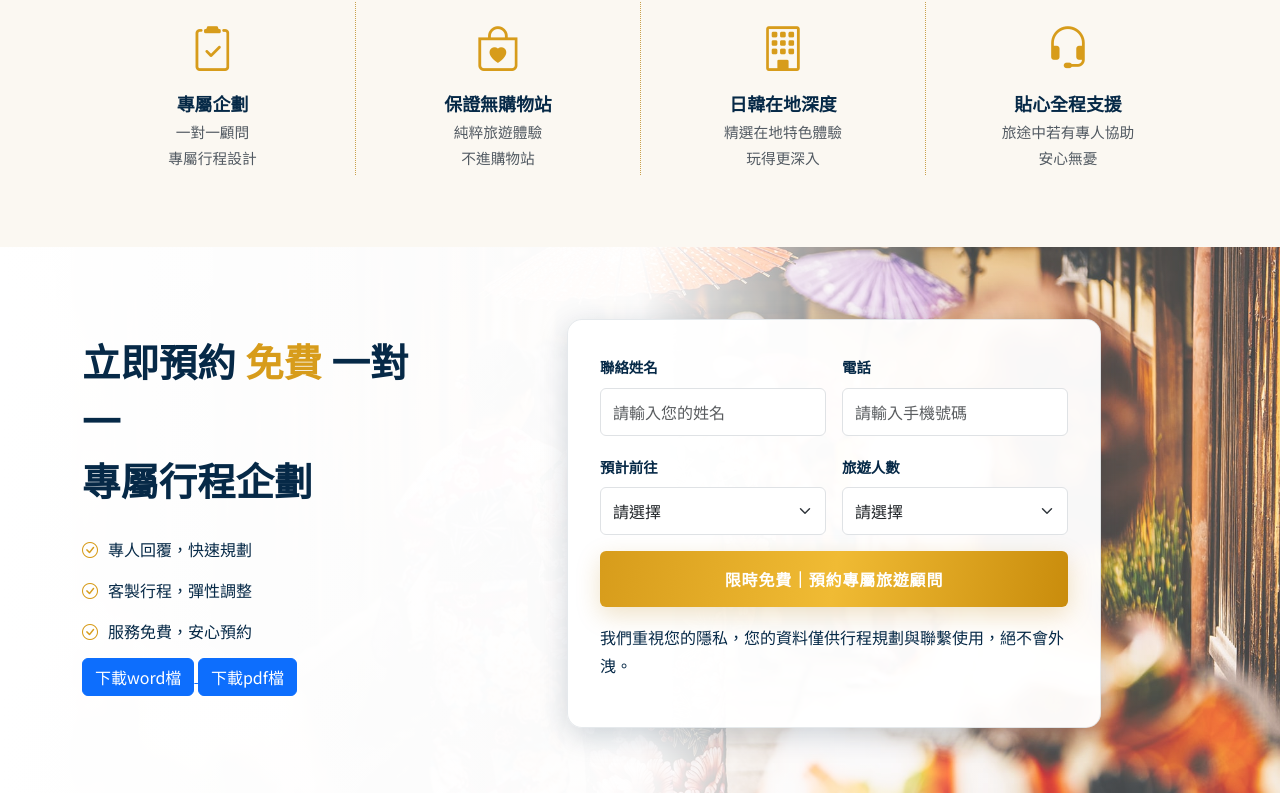
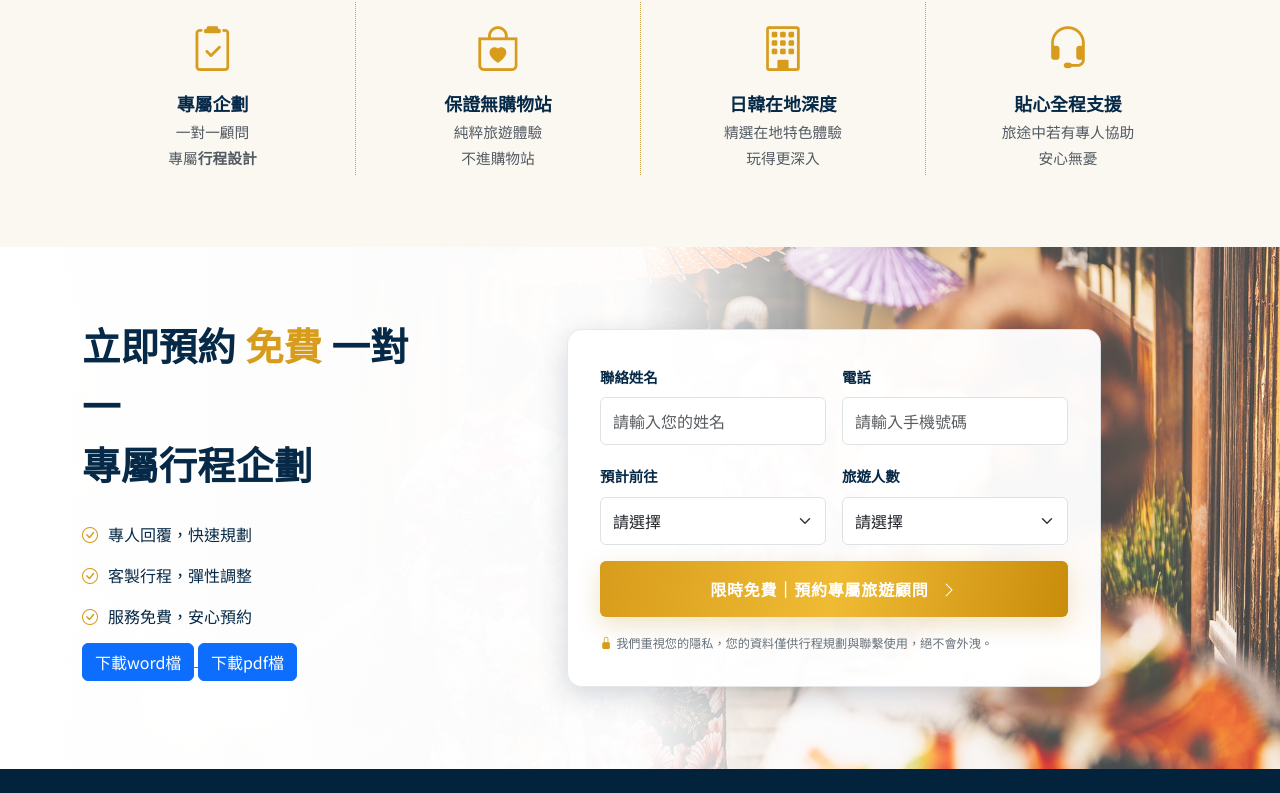
Before and after one commit to breathtiger/Huafantravel-20260807, a plain HTML site: page index.html in a window 1280 px wide. Shown: the part 2647-3440 px from the top of the page. Drawn offline with nearby package versions, Linux system fonts and the light colour scheme.

Commit message:
優化內容段落粗體

```diff
--- a/index.html
+++ b/index.html
@@ -72,7 +72,7 @@
 
     <section class="section-pad service-intro" id="service"><div class="container"><h2 class="section-title">全包式客製規劃服務</h2><div class="row g-0">
       <div class="col-lg-4 why-card"><div class="icon-gold"><i class="bi bi-heart"></i></div><div class="en">WHY</div><h3>讓旅行更有溫度</h3><p>我們在乎<i>您的需求</i>，讓每一步都值得回憶。</p></div>
-      <div class="col-lg-4 why-card"><div class="icon-gold"><i class="bi bi-people"></i></div><div class="en">HOW</div><h3>一對一量身打造</h3><p><em>旅遊顧問</em>深入了解，打造專屬於您的完美行程。</p></div>
+      <div class="col-lg-4 why-card"><div class="icon-gold"><i class="bi bi-people"></i></div><div class="en">HOW</div><h3>一對一量身打造</h3><p><strong>旅遊顧問</strong>深入了解，打造專屬於您的完美行程。</p></div>
       <div class="col-lg-4 why-card"><div class="icon-gold"><i class="bi bi-geo-alt"></i></div><div class="en">WHAT</div><h3>日韓深度旅遊</h3><p>精選在地體驗與特色住宿，玩得更深入、更有感。</p></div>
     </div></div></section>
 
@@ -93,7 +93,7 @@
     </section>
 
     <section class="section-pad features"><div class="container"><div class="row">
-      <div class="col-6 col-lg-3 feature-item"><i class="bi bi-clipboard2-check text-gold"></i><h3>專屬企劃</h3><p>一對一顧問<br>專屬行程設計</p></div>
+      <div class="col-6 col-lg-3 feature-item"><i class="bi bi-clipboard2-check text-gold"></i><h3>專屬企劃</h3><p>一對一顧問<br>專屬<strong>行程設計</strong></p></div>
       <div class="col-6 col-lg-3 feature-item"><i class="bi bi-bag-heart text-gold"></i><h3>保證無購物站</h3><p>純粹旅遊體驗<br>不進購物站</p></div>
       <div class="col-6 col-lg-3 feature-item"><i class="bi bi-building text-gold"></i><h3>日韓在地深度</h3><p>精選在地特色體驗<br>玩得更深入</p></div>
       <div class="col-6 col-lg-3 feature-item"><i class="bi bi-headset text-gold"></i><h3>貼心全程支援</h3><p>旅途中若有專人協助<br>安心無憂</p></div>
@@ -118,7 +118,7 @@
               </ul>
             </div>
             <div class="col-lg-6 offset-lg-1">
-              <form class="booking-form" id="consultForm"><div class="row g-3"><div class="col-md-6"><label class="form-label" for="name">聯絡姓名</label><input class="form-control" id="name" name="name" placeholder="請輸入您的姓名" required></div><div class="col-md-6"><label class="form-label" for="phone">電話</label><input class="form-control" id="phone" name="phone" type="tel" placeholder="請輸入手機號碼" required></div><div class="col-md-6"><label class="form-label" for="destination">預計前往</label><select class="form-select" id="destination" name="destination" required><option value="">請選擇</option><option>日本</option><option>韓國</option><option>日本與韓國</option></select></div><div class="col-md-6"><label class="form-label" for="people">旅遊人數</label><select class="form-select" id="people" name="people" required><option value="">請選擇</option><option>1–2 人</option><option>3–5 人</option><option>6–10 人</option><option>11 人以上</option></select></div><div class="col-12"><button class="btn btn-gold w-100 py-3" type("submit">限時免費｜預約專屬旅遊顧問 <i class("bi bi-chevron-right ms-2"></i></button></div><div class("col-12"><p class("privacy mb-0"><i class("bi bi-lock-fill me-1"></i>我們重視您的隱私，您的資料僅供行程規劃與聯繫使用，絕不會外洩。</p></div></div></form>
+              <form class="booking-form" id="consultForm"><div class="row g-3"><div class="col-md-6"><label class="form-label" for="name">聯絡姓名</label><input class="form-control" id="name" name="name" placeholder="請輸入您的姓名" required></div><div class="col-md-6"><label class="form-label" for="phone">電話</label><input class="form-control" id="phone" name="phone" type="tel" placeholder="請輸入手機號碼" required></div><div class="col-md-6"><label class="form-label" for="destination">預計前往</label><select class="form-select" id="destination" name="destination" required><option value="">請選擇</option><option>日本</option><option>韓國</option><option>日本與韓國</option></select></div><div class="col-md-6"><label class="form-label" for="people">旅遊人數</label><select class="form-select" id="people" name="people" required><option value="">請選擇</option><option>1–2 人</option><option>3–5 人</option><option>6–10 人</option><option>11 人以上</option></select></div><div class="col-12"><button class="btn btn-gold w-100 py-3" type="submit">限時免費｜預約專屬旅遊顧問 <i class="bi bi-chevron-right ms-2"></i></button></div><div class="col-12"><p class="privacy mb-0"><i class="bi bi-lock-fill me-1"></i>我們重視您的隱私，您的資料僅供行程規劃與聯繫使用，絕不會外洩。</p></div></div></form>
             </div>
           </div>
         </div>
```
